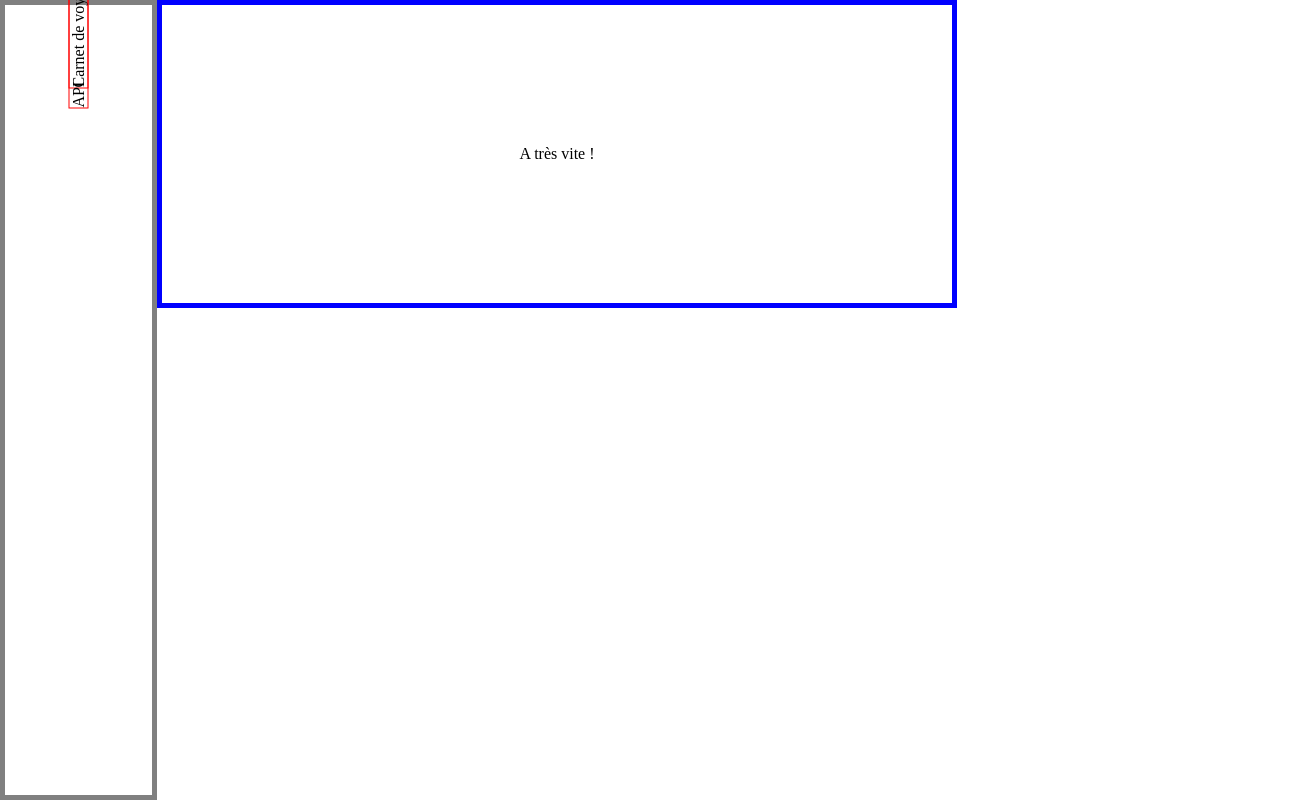
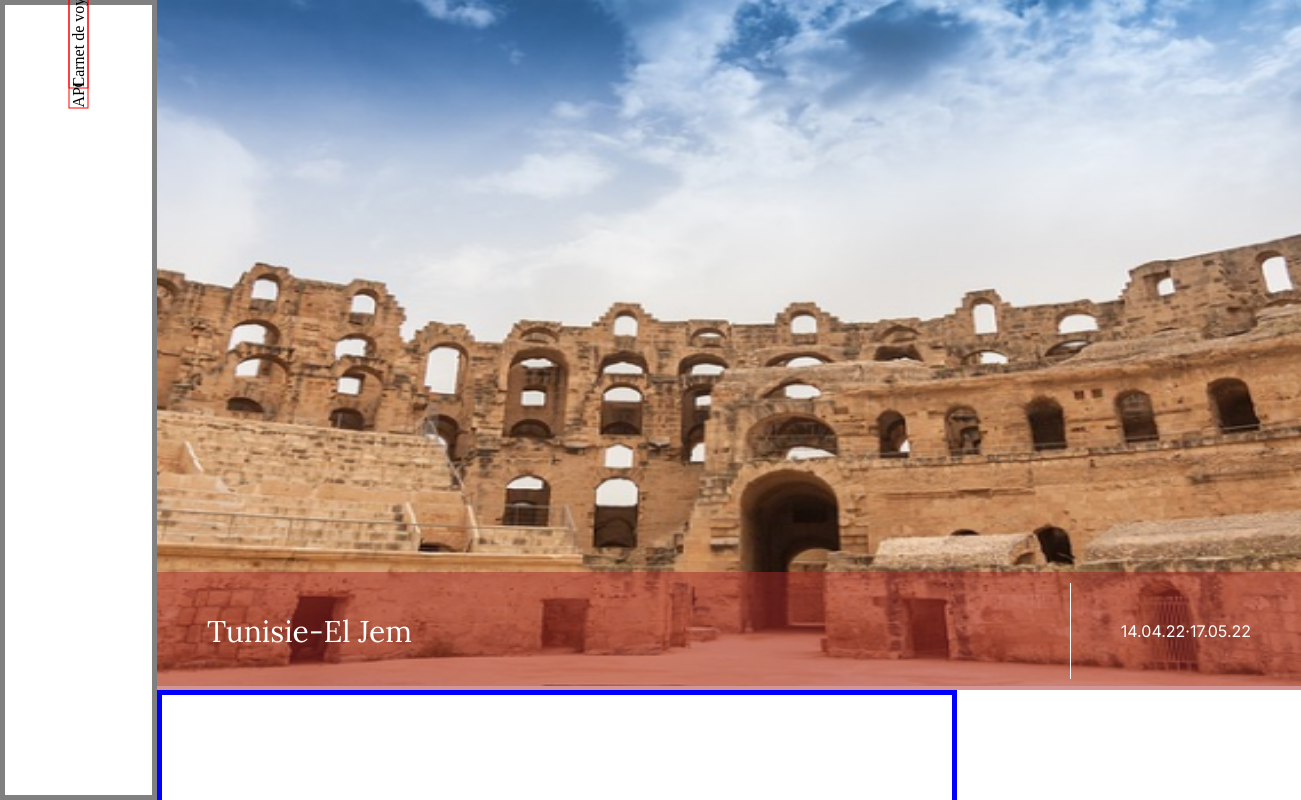
Before and after one commit to JulieNonnon/carnet-de-voyage_julie, an Angular app: page / in a window 1280 px wide. Shown: the top 800 px of the page, 1301 px wide, since content can reach past the window. Built offline with nearby package versions, Linux system fonts and the light colour scheme.

Commit message:
feature: home latest article created, to be fixed later

```diff
--- a/src/app/app.component.html
+++ b/src/app/app.component.html
@@ -1,2 +1,6 @@
 <app-header></app-header>
+
+<!-- test component -->
+<app-home-latest-article></app-home-latest-article>
+
 <app-footer></app-footer>
--- a/src/app/app.module.ts
+++ b/src/app/app.module.ts
@@ -5,12 +5,15 @@ import { AppRoutingModule } from './app-routing.module';
 import { AppComponent } from './app.component';
 import { HeaderComponent } from './components/header/header.component';
 import { FooterComponent } from './components/footer/footer.component';
+import { HomeLatestArticleComponent } from './components/home-latest-article/home-latest-article.component';
+
 
 @NgModule({
   declarations: [
     AppComponent,
     HeaderComponent,
-    FooterComponent
+    FooterComponent,
+    HomeLatestArticleComponent
   ],
   imports: [
     BrowserModule,
--- /dev/null
+++ b/src/app/components/home-latest-article/home-latest-article.component.css
@@ -0,0 +1,53 @@
+main{
+    margin-left: 157px;
+
+}
+
+img{
+    width: 143vh;
+    height: 686px;
+}
+
+.mainContent{
+    position: relative;
+    display: flex;
+    width: 143vh;
+
+    /* border: solid 2px red; */
+
+
+}
+
+.legendPhoto{
+    width: 143vh;
+}
+
+.legendInfo{
+    position: absolute;
+    bottom: 0;
+    height: 118px;
+    width: 100%;
+    /* border: solid 2px red; */
+    background-color: rgb(165, 42, 42, 0.5);
+    display: flex;
+    justify-content: space-between;
+    align-items: center;
+
+}
+
+.legendPlace, .legendDate{
+    display: flex;
+    color: white;
+    padding: 38px 50px;
+}
+
+.legendPlace{
+    font-family: 'Lora', serif;
+    font-size: 30px;
+}
+
+.legendDate{
+    font-family: 'Inter', sans-serif;
+    font-size: 16px;
+    border-left: white solid 1px;
+}
--- /dev/null
+++ b/src/app/components/home-latest-article/home-latest-article.component.html
@@ -0,0 +1,22 @@
+<main>
+
+    <div class="mainContent">
+
+        <div class="legendPhoto">
+            <img src="{{ Articles.mainPicture }}">
+        </div>
+
+        <div class="legendInfo">
+            <div class="legendPlace">
+                <p>{{ Articles.country }}</p>
+                <p> - </p>
+                <p>{{ Articles.town }}</p>
+            </div>
+            <div class="legendDate">
+                <p>{{ Articles.dateToGo }}</p>
+                <p>·</p>
+                <p>{{ Articles.dateToReturn }}</p>
+            </div>
+        </div>
+
+    </div>
--- /dev/null
+++ b/src/app/components/home-latest-article/home-latest-article.component.ts
@@ -0,0 +1,17 @@
+import { Component } from '@angular/core';
+import { IArticle, ARTICLES } from 'src/app/Mocks/article';
+
+@Component({
+  selector: 'app-home-latest-article',
+  templateUrl: './home-latest-article.component.html',
+  styleUrls: ['./home-latest-article.component.css']
+})
+export class HomeLatestArticleComponent {
+
+// Pour affichage du dernier article consulté !
+
+Articles: IArticle = ARTICLES[ARTICLES.length-1];
+
+
+
+}
--- a/src/index.html
+++ b/src/index.html
@@ -6,6 +6,10 @@
   <base href="/">
   <meta name="viewport" content="width=device-width, initial-scale=1">
   <link rel="icon" type="image/x-icon" href="favicon.ico">
+  <!-- Import Fonts -->
+  <link rel="preconnect" href="https://fonts.googleapis.com">
+  <link rel="preconnect" href="https://fonts.gstatic.com" crossorigin>
+  <link href="https://fonts.googleapis.com/css2?family=Inter&family=Lora&display=swap" rel="stylesheet">
 </head>
 <body>
   <app-root></app-root>
--- a/src/styles.css
+++ b/src/styles.css
@@ -4,3 +4,10 @@
     padding: 0;
     box-sizing: border-box;
 }
+
+h1, h2 {
+    font-family: 'Lora', serif;
+    font-size: 60px;
+}
+
+/* font-family: 'Inter', sans-serif; */
```
Also changed, not shown: 1 other file (tests, documents, lock files or other folders).
